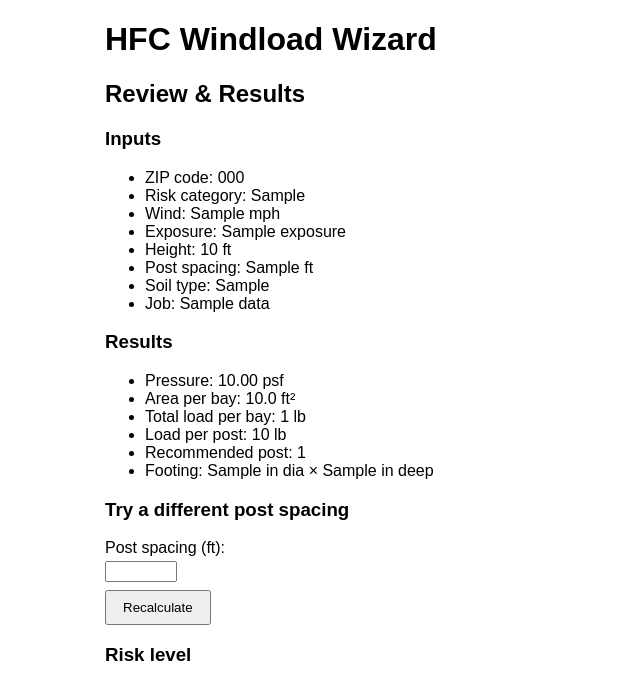
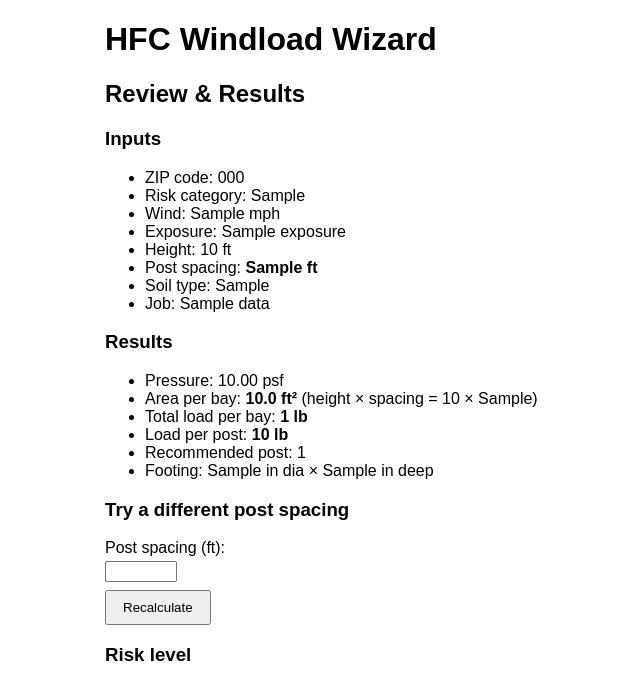
Before and after one commit to Fence-Wizard/HFC_WLC, a FastAPI app: template app/templates/review.html in a window 1280 px wide. Shown: the top 684 px of the page, without its empty margins (135-775 px from the left). Run offline with FastAPI, Linux system fonts and the light colour scheme; the template is opened without the code that fills it: most values are stand-ins (such as "Sample title", 1, 10 or a date in 2020).

Commit message:
Enhance review template: bolded key results and added calculation details for area per bay; updated form to include enctype for file uploads.

```diff
--- a/app/templates/review.html
+++ b/app/templates/review.html
@@ -9,7 +9,7 @@
   <li>Wind: {{ data.wind_speed_mph }} mph</li>
   <li>Exposure: {{ data.exposure }}</li>
   <li>Height: {{ data.height_total_ft }} ft</li>
-  <li>Post spacing: {{ data.post_spacing_ft }} ft</li>
+  <li>Post spacing: <strong>{{ data.post_spacing_ft }} ft</strong></li>
   <li>Soil type: {{ data.soil_type }}</li>
   <li>Job: {{ data.job_name }}</li>
 </ul>
@@ -17,9 +17,9 @@
 <h3>Results</h3>
 <ul>
   <li>Pressure: {{ "%.2f"|format(result.pressure_psf) }} psf</li>
-  <li>Area per bay: {{ "%.1f"|format(result.area_per_bay_ft2) }} ft²</li>
-  <li>Total load per bay: {{ "%.0f"|format(result.total_load_lb) }} lb</li>
-  <li>Load per post: {{ "%.0f"|format(result.load_per_post_lb) }} lb</li>
+  <li>Area per bay: <strong>{{ "%.1f"|format(result.area_per_bay_ft2) }} ft²</strong> (height × spacing = {{ data.height_total_ft }} × {{ data.post_spacing_ft }})</li>
+  <li>Total load per bay: <strong>{{ "%.0f"|format(result.total_load_lb) }} lb</strong></li>
+  <li>Load per post: <strong>{{ "%.0f"|format(result.load_per_post_lb) }} lb</strong></li>
   <li>
     Recommended post:
     {{ result.recommended.post_size or 'N/A' }}
@@ -32,7 +32,7 @@
 </ul>
 
 <h3>Try a different post spacing</h3>
-<form method="post" action="/review">
+<form method="post" action="/review" enctype="multipart/form-data">
   <!-- Keep all existing inputs as hidden so the calculation stays tied to the same job -->
   <input type="hidden" name="zip_code" value="{{ data.zip_code }}" />
   <input type="hidden" name="risk_category" value="{{ data.risk_category }}" />
```
